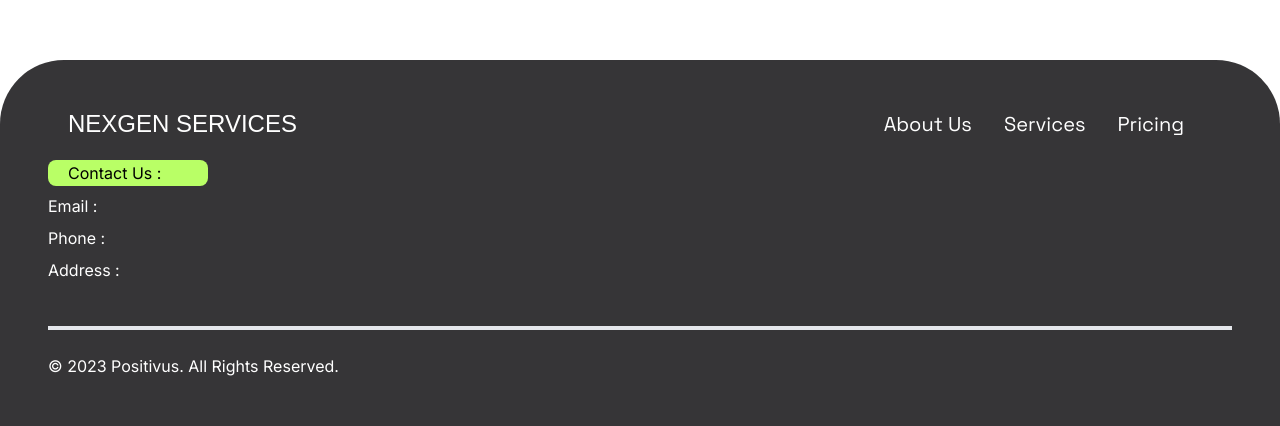
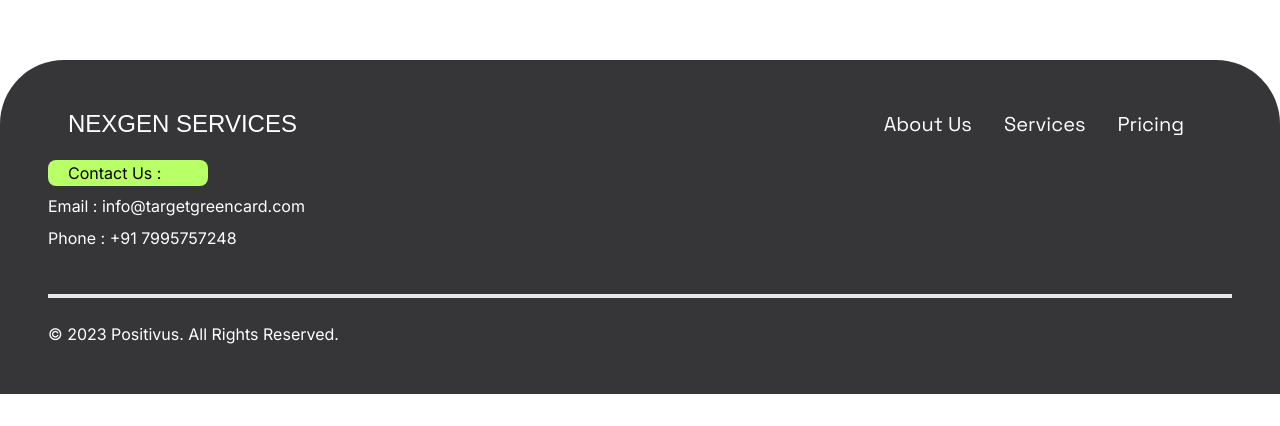
Before and after one commit to leadawsprofessional/nextgen-services, a Next.js app: page / in a window 1280 px wide. Shown: the part 4118-4544 px from the top of the page. After the commit the page ends 4512 px from the top, so only its background shows below. Built offline with nearby package versions, Linux system fonts and the light colour scheme; a web font is replaced by a local one; what tailwindcss-animated would draw is missing.

Commit message:
Contact Info

```diff
--- a/src/components/Footer.jsx
+++ b/src/components/Footer.jsx
@@ -26,9 +26,8 @@ const Footer = () => {
       <div className="grid lg:grid-cols-2 border-b-4 w-full pb-6">
         <div className="flex flex-col py-5 space-y-2">
         <div className={" bg-[#B9FF66] p-px rounded-lg w-40 px-5"}>Contact Us : </div>
-        <div className="text-white">Email : </div>
-        <div className="text-white">Phone : </div>
-        <div className="text-white">Address : </div>
+        <div className="text-white">Email : info@targetgreencard.com</div>
+        <div className="text-white">Phone : +91 7995757248</div>
         </div>
         <div className="pt-6"></div>
       </div>
```
